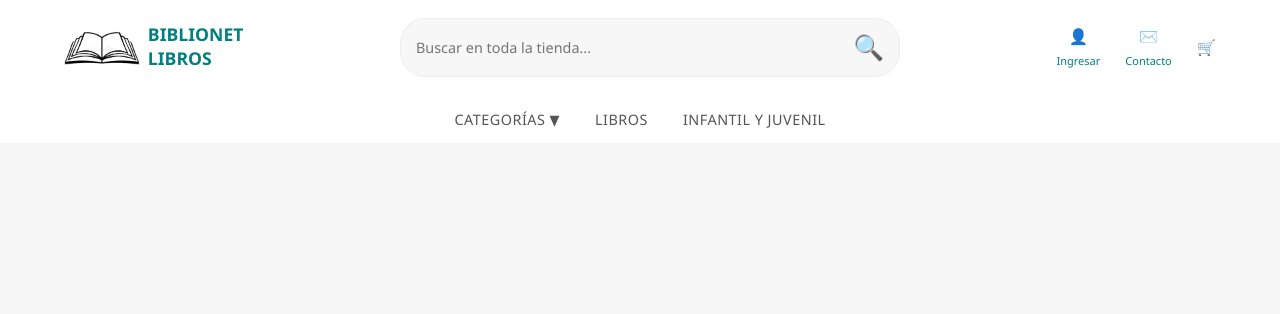
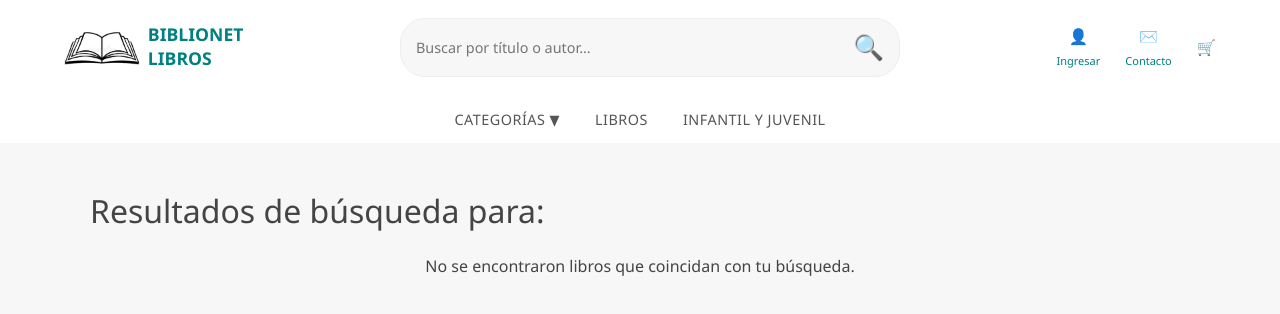
Before and after one commit to LeoDuocUC/BiblioNetReact, a React (Create React App) app: page /search in a window 1280 px wide. Shown: the top 314 px of the page. Built offline with nearby package versions, Linux system fonts and the light colour scheme.

Commit message:
Fix busqueda sitio, usando busqueda en la pagina principal

```diff
--- a/src/App.js
+++ b/src/App.js
@@ -1,19 +1,21 @@
 import React from 'react';
 import { BrowserRouter as Router, Routes, Route } from 'react-router-dom';
+
+// Importamos todos nuestros "Proveedores" de contexto
 import { AuthProvider } from './context/AuthContext';
 import { CartProvider } from './context/CartContext';
+import { SearchProvider } from './context/SearchContext'; // 1. Importamos el nuevo SearchProvider
 
-// Components
+// Importamos los componentes y páginas
 import Header from './components/Header';
 import Navbar from './components/Navbar';
 import ProtectedRoute from './components/ProtectedRoute';
-
-// Pages
 import HomePage from './pages/HomePage';
 import LoginPage from './pages/LoginPage';
 import DashboardPage from './pages/DashboardPage';
 import CartPage from './pages/CartPage';
-import ContactPage from './pages/ContactPage'; // 1. Import the new page
+import ContactPage from './pages/ContactPage';
+import SearchResultsPage from './pages/SearchResultsPage'; // 2. Importamos la nueva página de resultados
 import FiccionPage from './pages/FiccionPage';
 import NoFiccionPage from './pages/NoFiccionPage';
 import CienciaPage from './pages/CienciaPage';
@@ -25,38 +27,32 @@ function App() {
   return (
     <AuthProvider>
       <CartProvider>
+        {/* 3. Envolvemos la aplicación en el SearchProvider */}
+        <SearchProvider>
           <Router>
             <div className="App">
               <Header />
               <Navbar />
-
               <Routes>
-              {/* Public Routes */}
+                {/* ... (tus otras rutas) ... */}
                 <Route path="/" element={<HomePage />} />
                 <Route path="/login" element={<LoginPage />} />
                 <Route path="/carrito" element={<CartPage />} />
-              <Route path="/contacto" element={<ContactPage />} /> {/* 2. Add the route */}
-
-              {/* Category Routes */}
+                <Route path="/contacto" element={<ContactPage />} />
                 <Route path="/ficcion" element={<FiccionPage />} />
                 <Route path="/no-ficcion" element={<NoFiccionPage />} />
                 <Route path="/ciencia-tecnologia" element={<CienciaPage />} />
                 <Route path="/arte-cultura" element={<ArteCulturaPage />} />
                 <Route path="/negocios-economia" element={<NegociosEconomiaPage />} />
                 <Route path="/infantil-juvenil" element={<InfantilJuvenilPage />} />
+                <Route path="/dashboard" element={<ProtectedRoute><DashboardPage /></ProtectedRoute>} />
 
-              {/* Protected Route */}
-              <Route
-                path="/dashboard"
-                element={
-                  <ProtectedRoute>
-                    <DashboardPage />
-                  </ProtectedRoute>
-                }
-              />
+                {/* 4. Añadimos la nueva ruta para los resultados de búsqueda */}
+                <Route path="/search" element={<SearchResultsPage />} />
               </Routes>
             </div>
           </Router>
+        </SearchProvider>
       </CartProvider>
     </AuthProvider>
   );
--- a/src/components/Header.js
+++ b/src/components/Header.js
@@ -1,16 +1,31 @@
-import React from 'react';
+import React, { useState } from 'react';
 import { Link, useNavigate } from 'react-router-dom';
 import { useAuth } from '../context/AuthContext';
 import { useCart } from '../context/CartContext';
+import { useSearch } from '../context/SearchContext'; // 1. Importamos el hook de búsqueda
 
 function Header() {
   const { user, logout } = useAuth();
   const { cartItems } = useCart();
+  const { performSearch } = useSearch(); // 2. Obtenemos la función para buscar del contexto
   const navigate = useNavigate();
+
+  // 3. Creamos un estado local para guardar lo que el usuario escribe en la barra de búsqueda
+  const [searchTerm, setSearchTerm] = useState('');
 
   const handleLogout = () => {
     logout();
     navigate('/');
+  };
+
+  // 4. Creamos la función que se ejecutará al enviar el formulario de búsqueda
+  const handleSearchSubmit = (e) => {
+    e.preventDefault(); // Evitamos que la página se recargue
+    if (!searchTerm.trim()) return; // No hacemos nada si la búsqueda está vacía
+
+    performSearch(searchTerm); // Llamamos a la función de búsqueda del contexto
+    navigate('/search'); // Redirigimos al usuario a la página de resultados
+    setSearchTerm(''); // Limpiamos la barra de búsqueda después de buscar
   };
 
   return (
@@ -23,13 +38,23 @@ function Header() {
             <span className="logo-text">BIBLIONET<br />LIBROS</span>
         </Link>
       </div>
-      <div className="search-container">
-        <input type="text" placeholder="Buscar en toda la tienda..." className="search-input" />
-        <button className="search-button">
+
+      {/* 5. Convertimos el div de la búsqueda en un formulario con el evento onSubmit */}
+      <form className="search-container" onSubmit={handleSearchSubmit}>
+        <input
+          type="text"
+          placeholder="Buscar por título o autor..."
+          className="search-input"
+          value={searchTerm} // El valor del input está controlado por nuestro estado
+          onChange={(e) => setSearchTerm(e.target.value)} // Cada cambio actualiza el estado
+        />
+        <button type="submit" className="search-button">
           <span className="icon-placeholder">🔍</span>
         </button>
-      </div>
+      </form>
+
       <div className="user-actions">
+        {/* El resto del código para el usuario y el carrito no cambia */}
         {user ? (
           <>
             <Link to="/dashboard" className="action-link">
@@ -45,19 +70,16 @@ function Header() {
           </Link>
         )}
 
-        {/* Contact Link */}
         <Link to="/contacto" className="action-link">
           <span className="icon-placeholder">✉️</span>
           <span className="action-text">Contacto</span>
         </Link>
 
-        {/* Cart Link */}
         <Link to="/carrito" className="action-link position-relative">
           <span className="icon-placeholder">🛒</span>
           {cartItems.length > 0 && (
             <span className="position-absolute top-0 start-100 translate-middle badge rounded-pill bg-danger">
               {cartItems.length}
-              <span className="visually-hidden">libros en el carrito</span>
             </span>
           )}
         </Link>
--- a/src/context/AuthContext.js
+++ b/src/context/AuthContext.js
@@ -1,37 +1,40 @@
 import React, { createContext, useState, useContext } from 'react';
 
-// 1. Creamos el contexto. Es como un "almacén" global para el estado de autenticación.
 const AuthContext = createContext(null);
 
-// 2. Creamos un "Proveedor" (Provider). Este componente envolverá nuestra aplicación
-//    y hará que el estado de autenticación esté disponible para todos los componentes hijos.
 export const AuthProvider = ({ children }) => {
-  // Guardamos la información del usuario en el estado. 'null' significa que no hay sesión iniciada.
   const [user, setUser] = useState(null);
+  // 1. AÑADIMOS UN NUEVO ESTADO para guardar los libros prestados
+  const [loanedBooks, setLoanedBooks] = useState([]);
 
-  // Función de login
   const login = (userData) => {
-    // En una app real, aquí se haría una llamada a una API.
-    // Para este ejemplo, simplemente guardamos los datos del usuario.
     setUser(userData);
+    setLoanedBooks([]); // Limpiamos la lista al iniciar una nueva sesión
   };
 
-  // Función de logout
   const logout = () => {
     setUser(null);
+    setLoanedBooks([]);
   };
 
-  // El Provider devuelve el contexto con los valores que queremos compartir:
-  // el usuario actual y las funciones de login y logout.
+  // 2. AÑADIMOS UNA NUEVA FUNCIÓN para agregar libros a la lista de prestados
+  const addBooksToLoan = (books) => {
+    const newBooks = books.map(book => ({
+      ...book,
+      fechaVencimiento: '30 de Octubre, 2025' // Añadimos una fecha de ejemplo
+    }));
+    // Evitamos duplicados al añadir libros
+    setLoanedBooks(prevBooks => [...new Map([...prevBooks, ...newBooks].map(item => [item.id, item])).values()]);
+  };
+
+  // 3. EXPONEMOS los nuevos valores en el contexto
+  const value = { user, login, logout, loanedBooks, addBooksToLoan };
+
   return (
-    <AuthContext.Provider value={{ user, login, logout }}>
+    <AuthContext.Provider value={value}>
       {children}
     </AuthContext.Provider>
   );
 };
 
-// 3. Creamos un "hook" personalizado. Esto nos facilitará el acceso al contexto
-//    desde cualquier componente, simplemente llamando a useAuth().
-export const useAuth = () => {
-  return useContext(AuthContext);
-};
+export const useAuth = () => useContext(AuthContext);
--- /dev/null
+++ b/src/context/SearchContext.js
@@ -0,0 +1,31 @@
+import React, { createContext, useState, useContext } from 'react';
+import { libros } from '../data/libros'; // Importamos nuestra base de datos
+
+const SearchContext = createContext();
+
+export const useSearch = () => useContext(SearchContext);
+
+export const SearchProvider = ({ children }) => {
+  const [searchResults, setSearchResults] = useState([]);
+  const [query, setQuery] = useState('');
+
+  const performSearch = (searchTerm) => {
+    setQuery(searchTerm); // Guardamos lo que el usuario buscó
+    if (!searchTerm.trim()) {
+      setSearchResults([]);
+      return;
+    }
+
+    // Filtramos los libros. Buscamos coincidencias en el título o el autor.
+    const filtered = libros.filter(
+      (libro) =>
+        libro.titulo.toLowerCase().includes(searchTerm.toLowerCase()) ||
+        libro.autor.toLowerCase().includes(searchTerm.toLowerCase())
+    );
+    setSearchResults(filtered);
+  };
+
+  const value = { searchResults, performSearch, query };
+
+  return <SearchContext.Provider value={value}>{children}</SearchContext.Provider>;
+};
--- /dev/null
+++ b/src/pages/SearchResultsPage.js
@@ -0,0 +1,29 @@
+import React from 'react';
+import { useSearch } from '../context/SearchContext';
+import LibroCard from '../components/LibroCard';
+
+function SearchResultsPage() {
+  const { searchResults, query } = useSearch();
+
+  return (
+    <main className="container my-5">
+      <h2 className="mb-4">
+        Resultados de búsqueda para: <em className="text-primary">{query}</em>
+      </h2>
+
+      {searchResults.length > 0 ? (
+        <section className="book-list">
+          {searchResults.map(libro => (
+            <LibroCard key={libro.id} libro={libro} />
+          ))}
+        </section>
+      ) : (
+        <div className="text-center">
+          <p>No se encontraron libros que coincidan con tu búsqueda.</p>
+        </div>
+      )}
+    </main>
+  );
+}
+
+export default SearchResultsPage;
```
Also changed, not shown: src/context/CartContext.js (+17 -19 lines), src/pages/DashboardPage.js (+24 -16 lines). Lines whose indentation alone changed are shown as unchanged.
